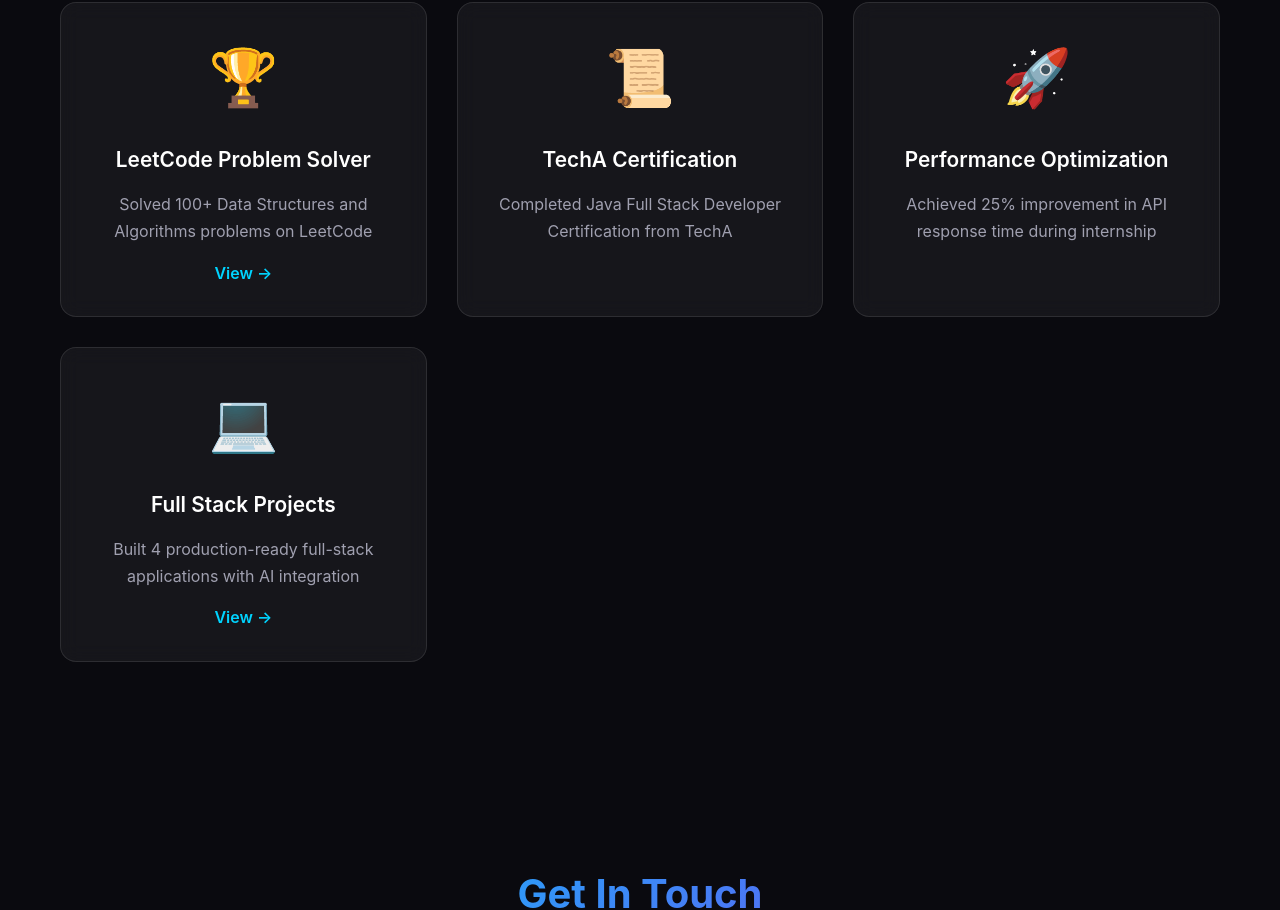
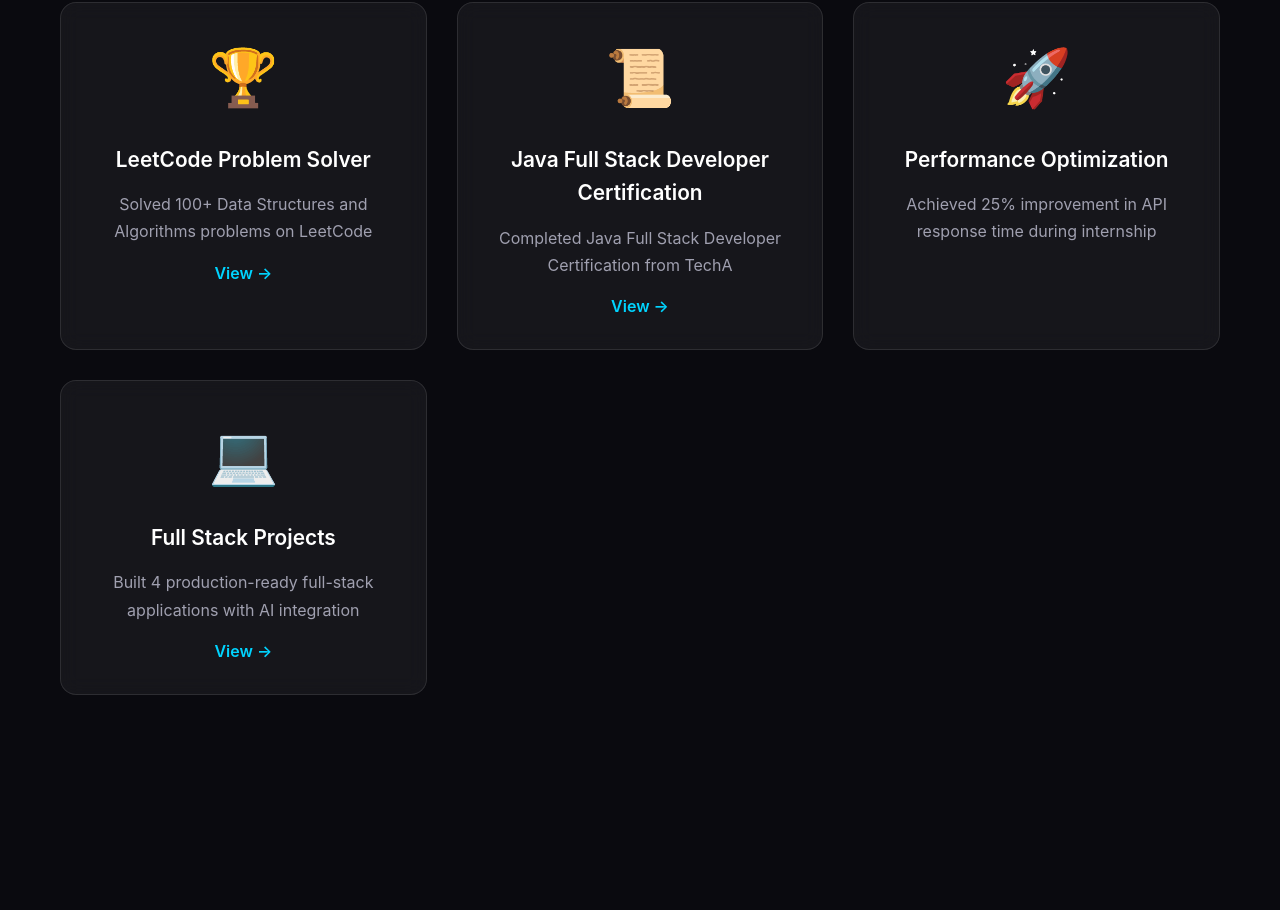
Before and after one commit to abishek-palanivel/My-portfolio, a React (Vite) app: page / in a window 1280 px wide. Shown: the part 6586-7496 px from the top of the page. Built offline with nearby package versions, Linux system fonts and the light colour scheme.

Commit message:
Add certification link to Achievements section

```diff
--- a/src/components/Achievements.jsx
+++ b/src/components/Achievements.jsx
@@ -10,9 +10,9 @@ const Achievements = ({ isVisible }) => {
     },
     {
       icon: '📜',
-      title: 'TechA Certification',
+      title: 'Java Full Stack Developer Certification',
       description: 'Completed Java Full Stack Developer Certification from TechA',
-      link: null
+      link: 'https://drive.google.com/file/d/1YHeEu0sY8eBlp7MXCndjE-62SyTzwY8J/view?usp=sharing'
     },
     {
       icon: '🚀',
```
